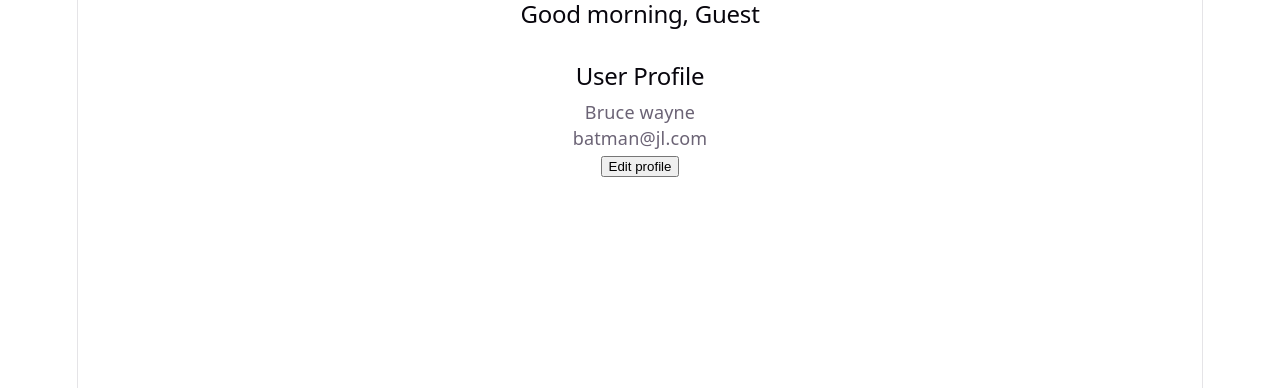
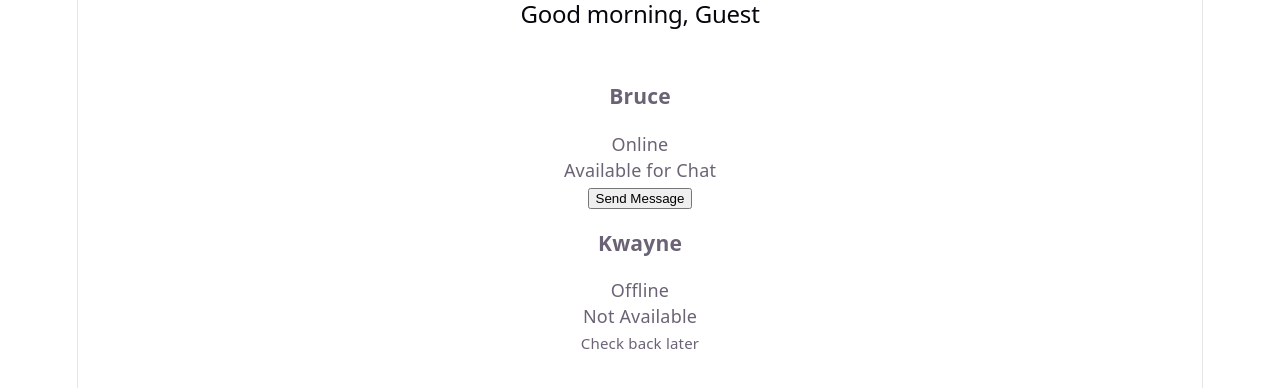
Before and after one commit to Alanunay/PracticeMaterials, a React (Vite) app: page / in a window 1280 px wide. Shown: the top 388 px of the page. Built offline with nearby package versions, Linux system fonts and the light colour scheme.

Commit message:
feat: add UserDetails component and update App to use it

```diff
--- a/src/App.jsx
+++ b/src/App.jsx
@@ -14,7 +14,8 @@ import './App.css'
 //import {Welcome} from './components/Welcome.jsx'
 import { Greetings } from './components/Greetings.jsx'
 //import { UserCard } from './components/UserCard.jsx'
-import { CardWrapper } from './components/CardWrapper.jsx'
+//import { CardWrapper } from './components/CardWrapper.jsx'
+import { UserDetails } from './components/other-components/UserDetails.jsx'
 
 function App() {
   // const [count, setCount] = useState(0)
@@ -28,11 +29,13 @@ function App() {
       <Greetings /> */}
       {/* <UserCard age="25" city="Bayugan" email="yeur.@email.com"/> */}
       <br/>
-      <CardWrapper title="User Profile">
+      <UserDetails name="Bruce" isOnline={true}/>
+      <UserDetails name="Kwayne" isOnline={false}/>
+      {/* <CardWrapper title="User Profile">
         <p>Bruce wayne</p>
         <p>batman@jl.com</p>
         <button>Edit profile</button>
-        </CardWrapper>
+        </CardWrapper> */}
       {/* <Welcome name="aj" alias="Omniman"/>
       <Welcome name="mark" alias="Doom"/>
       <Welcome name="park" alias="Spider man"/> */}
--- /dev/null
+++ b/src/components/other-components/UserDetails.jsx
@@ -0,0 +1,21 @@
+
+export const UserDetails =({name, isOnline}) =>{
+ if(isOnline){
+    return (
+    <div>
+      <h3>{name}</h3>
+      <span>Online</span>
+      <p>Available for Chat</p>
+      <button>Send Message</button>
+    </div>
+  );
+ }
+ return (
+    <>
+       <h3>{name}</h3>
+      <span>Offline</span>
+      <p>Not Available</p>
+      <small>Check back later</small>
+    </>
+  )
+};
```
